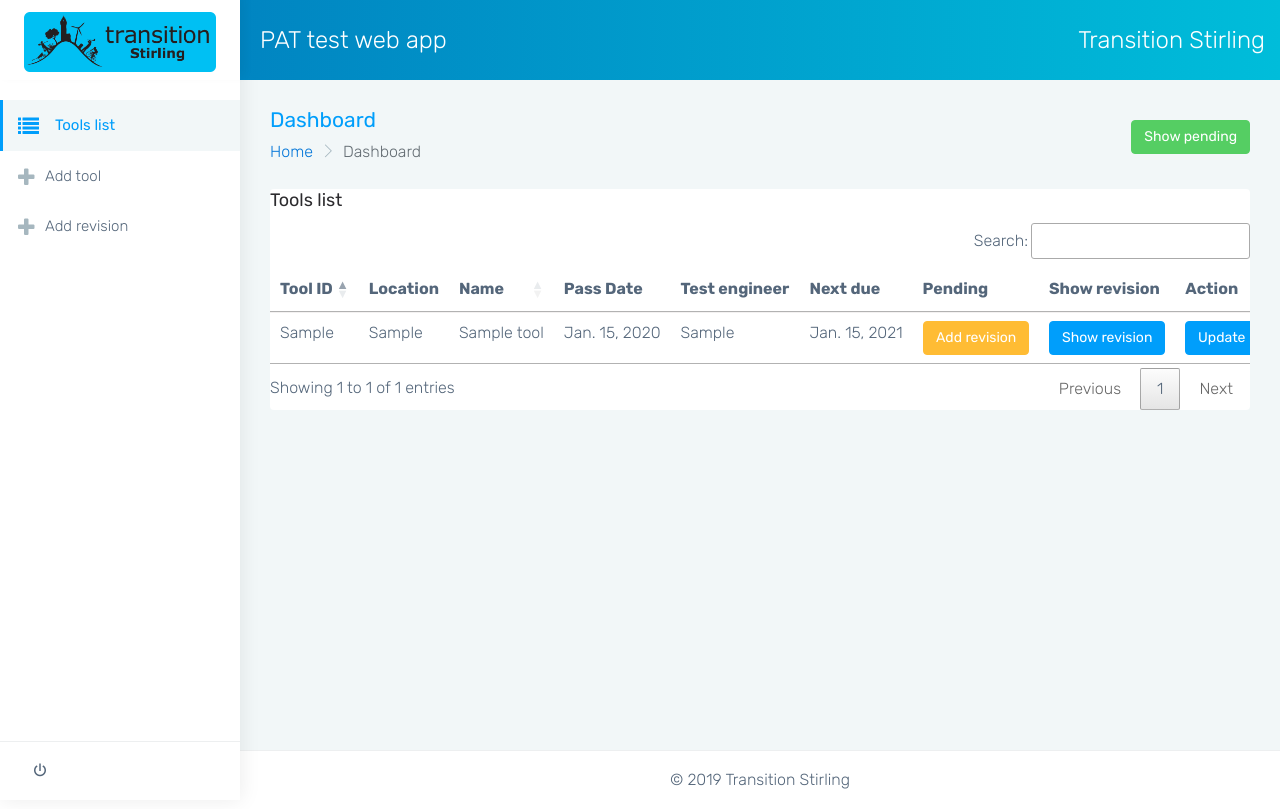
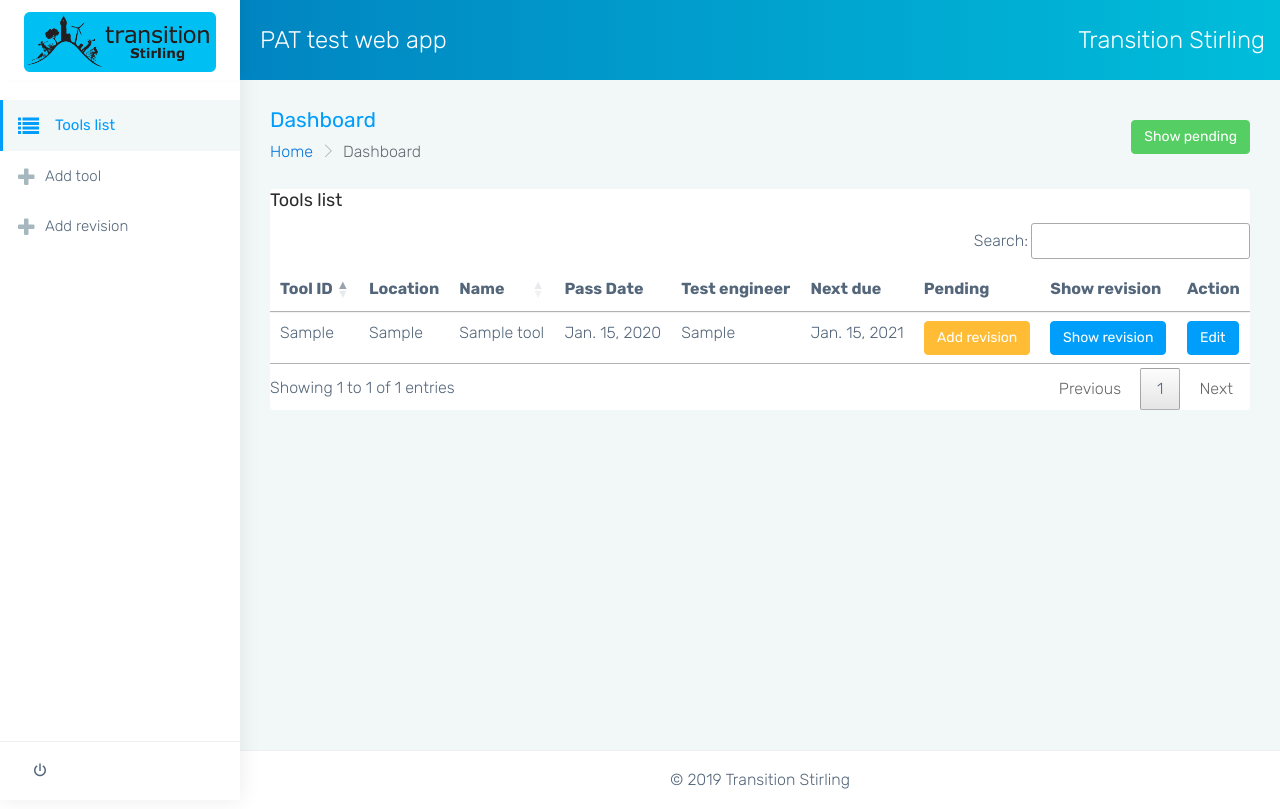
Before and after one commit to AlviseSembenico/PAT-test, a Django app: page / in a window 1280 px wide. Run offline with Django 3.2, Linux system fonts and the light colour scheme; a user stored in the database is signed in; tables that the repository leaves empty hold one stand-in row (values such as "Sample post"); some libraries are stand-ins or nearby versions.

Commit message:
change message to edit

```diff
--- a/pat_test/PAT/templates/tools_list.html
+++ b/pat_test/PAT/templates/tools_list.html
@@ -69,7 +69,7 @@
                                     <a href="revisions/{{tool.id}}" class="btn waves-effect waves-light btn-info">Show revision</a>
                                     </td>
                                     <td>
-                                    <a href="{% url 'updatetool' tool.id %}" class="btn waves-effect waves-light btn-info">Update</a>
+                                    <a href="{% url 'updatetool' tool.id %}" class="btn waves-effect waves-light btn-info">Edit</a>
                                     {% if not tool.pending %}
                                         <a href="setpending/{{tool.id}}" class="btn waves-effect waves-light btn-info">Set pending</a>
                                     {% endif %}
```
